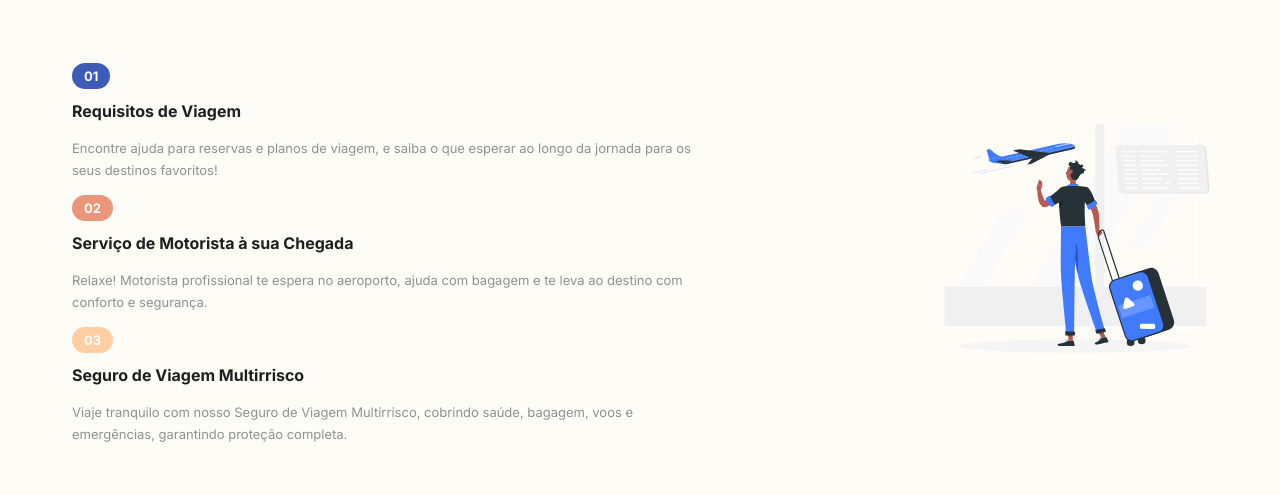
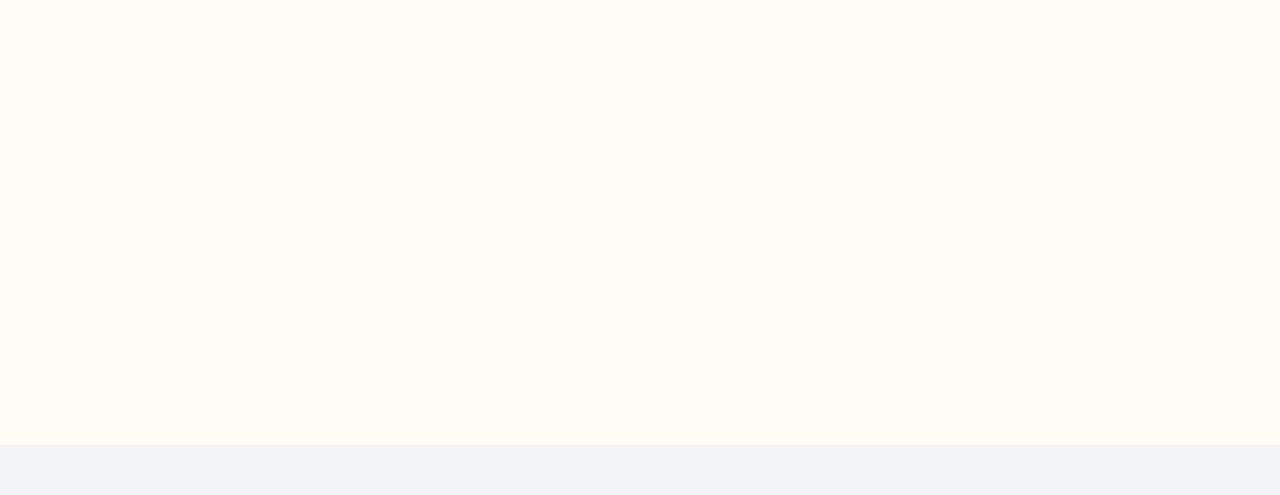
Before and after one commit to caiohenrqq/react-travel, a React (Vite) app: page / in a window 1280 px wide. Shown: the part 932-1427 px from the top of the page. Built offline with nearby package versions, Linux system fonts and the light colour scheme.

Commit message:
Adiciona Animacao

```diff
--- a/package.json
+++ b/package.json
@@ -10,6 +10,7 @@
     "preview": "vite preview"
   },
   "dependencies": {
+    "aos": "^3.0.0-beta.6",
     "react": "^18.2.0",
     "react-dom": "^18.2.0",
     "react-icons": "^5.2.1",
--- a/src/Components/Home/Home.jsx
+++ b/src/Components/Home/Home.jsx
@@ -1,27 +1,40 @@
-import React from 'react'
+import React, { useEffect } from "react";
 import { FaLongArrowAltDown } from "react-icons/fa";
 // Assets
-import video from '../assets/horizon.mp4'
-import aviao from '../assets/aviao.png'
+import video from "../assets/horizon.mp4";
+import aviao from "../assets/aviao.png";
+
+import AOS from "aos";
+import "aos/dist/aos.css";
 
 const Home = () => {
+  // UseEffect para setar animação
+  useEffect(() => {
+    AOS.init({ duration: 2000 });
+  }, []);
+
   return (
-    <div className='home flex container'>
+    <div className="home flex container">
       <div className="mainText">
-        <h1>Crie Memórias Inesquecíveis Que Durarão Para Sempre!</h1>
-        <FaLongArrowAltDown className='icon'/>
+        <h1 data-aos="fade-up" data-aos-duration="2500">
+          Crie Memórias Inesquecíveis Que Durarão Para Sempre!
+        </h1>
+        <FaLongArrowAltDown
+          data-aos="fade-up"
+          data-aos-duration="5000"
+          className="icon"
+        />
       </div>
 
-      <div className='homeImagens flex'>
-
+      <div className="homeImagens flex">
         <div className="videoDiv">
-          <video src={video} autoPlay muted loop className='video'></video>
+          <video src={video} autoPlay muted loop className="video"></video>
         </div>
 
-        <img src={aviao} className='aviao' />
+        <img src={aviao} className="aviao" />
       </div>
     </div>
-  )
-}
+  );
+};
 
-export default Home
+export default Home;
--- a/src/Components/Search/Search.jsx
+++ b/src/Components/Search/Search.jsx
@@ -1,9 +1,14 @@
-import React, { useState } from "react";
+import React, { useState, useEffect } from "react";
 import { HiOutlineLocationMarker } from "react-icons/hi";
 import { RiAccountPinCircleLine } from "react-icons/ri";
 import { RxCalendar } from "react-icons/rx";
 
+import AOS from 'aos';
+import 'aos/dist/aos.css';
+
 const Search = () => {
+
+
   const [activeButton, setActiveButton] = useState(null);
 
   const handleClick = (buttonName) => {
@@ -14,8 +19,14 @@ const Search = () => {
     }
   };
 
+    // UseEffect para setar animação
+    useEffect(() => {
+      AOS.init({duration: 2000})
+    }, [])
+
+
   return (
-    <div className="search container section">
+    <div data-aos="fade-up" data-aos-duration="2500" className="search container section">
       <div className="sectionContainer">
         {/* <div className="btns flex">
           <div
--- a/src/Components/Support/Support.jsx
+++ b/src/Components/Support/Support.jsx
@@ -1,7 +1,14 @@
-import React from 'react'
+import React, { useEffect } from 'react'
 import aviaoPessoas from '../../Components/assets/aviaoPessoas.svg'
+import AOS from 'aos';
+import 'aos/dist/aos.css';
 
 const Support = () => {
+
+  useEffect(() => {
+    AOS.init({duration: 2000})
+  }, [])
+
   return (
     <div className='support container section'>
       <div className='sectionContainer'>
@@ -13,7 +20,7 @@ const Support = () => {
 
         <div className="infoDiv">
           <div className="textDiv">
-            <div className="singleInfo">
+            <div data-aos="fade-down" data-aos-duration="2500" className="singleInfo">
               <span className="number">01</span>
               <h4>Requisitos de Viagem</h4>
               <p>
@@ -21,7 +28,7 @@ const Support = () => {
               </p>
             </div>
 
-            <div className="singleInfo">
+            <div data-aos="fade-down" data-aos-duration="3500" className="singleInfo">
               <span className="number corUm">02</span>
               <h4>Serviço de Motorista à sua Chegada</h4>
               <p>
@@ -29,7 +36,7 @@ const Support = () => {
               </p>
             </div>
 
-            <div className="singleInfo">
+            <div data-aos="fade-down" data-aos-duration="4500" className="singleInfo">
               <span className="number corDois">03</span>
               <h4>Seguro de Viagem Multirrisco</h4>
               <p>
@@ -39,7 +46,7 @@ const Support = () => {
 
           </div>
 
-          <div className="imgDiv">
+          <div data-aos="fade-left" data-aos-duration="2500" className="imgDiv">
             <img src={aviaoPessoas} alt="" />
           </div>
         </div>
--- a/src/main.css
+++ b/src/main.css
@@ -658,7 +658,7 @@ h2 {
 @media screen and (min-width: 1080px) {
   .home {
     position: relative;
-    padding-top: 12rem;
+    padding-top: 7rem;
   }
   .home .homeImagens {
     width: 40%;
--- a/src/main.scss
+++ b/src/main.scss
@@ -797,7 +797,7 @@ h2 {
   // Home Section
   .home {
     position: relative;
-    padding-top: 12rem;
+    padding-top: 7rem;
 
     .homeImagens {
       width: 40%;
```
Also changed, not shown: 2 other files (tests, documents, lock files or other folders).
